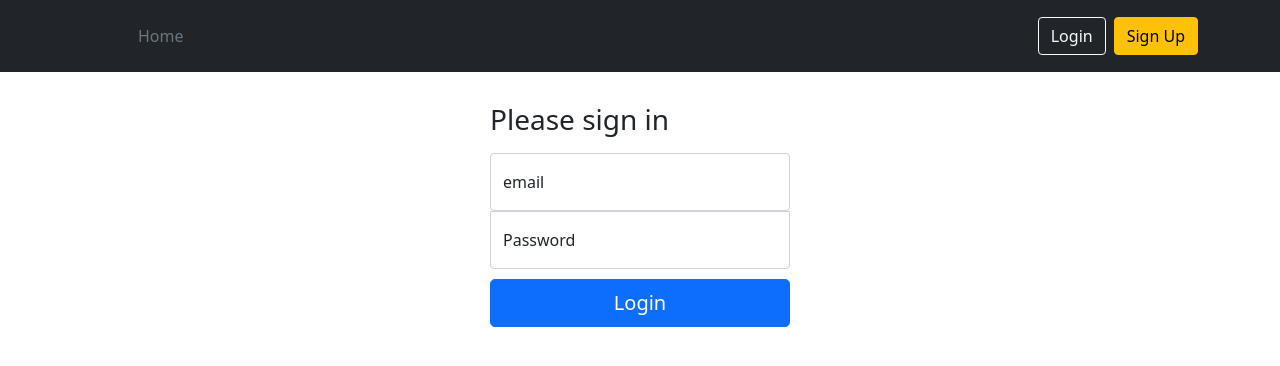
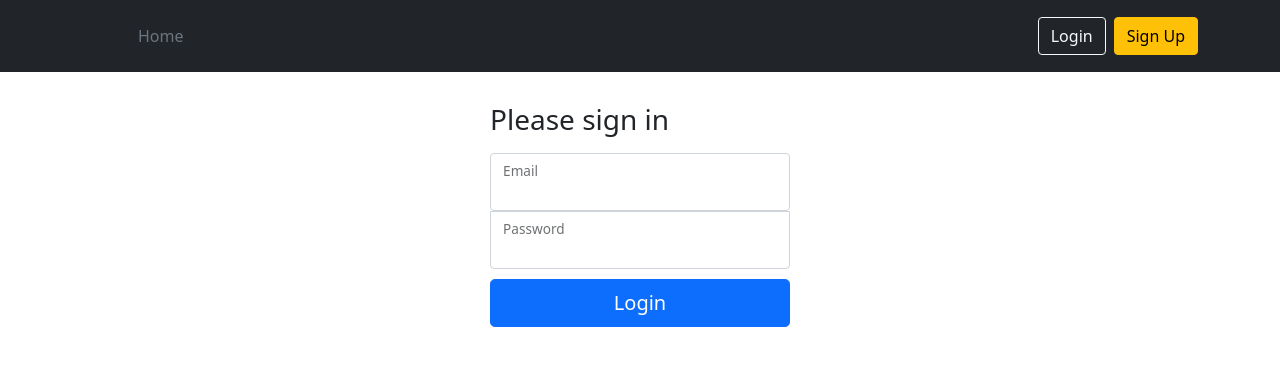
Before and after one commit to berkeka/corp_video_conf_client, a React (Create React App) app: page /login in a window 1280 px wide. Shown: the top 366 px of the page. Built offline with nearby package versions, Linux system fonts and the light colour scheme.

Commit message:
Fix minor issue

```diff
--- a/src/components/auth/login.component.tsx
+++ b/src/components/auth/login.component.tsx
@@ -72,8 +72,8 @@ export default class Login extends Component<Props, State> {
         >
           <Form>
             <div className="form-floating">
-              <label htmlFor="email">email</label>
-              <Field name="email" type="text" className="form-control" />
+              <Field name="email" type="text" id="floatingEmail" className="form-control" />
+              <label htmlFor="floatingEmail">Email</label>
               <ErrorMessage
                 name="email"
                 component="div"
@@ -82,8 +82,8 @@ export default class Login extends Component<Props, State> {
             </div>
 
             <div className="form-floating">
-              <label htmlFor="password">Password</label>
-              <Field name="password" type="password" className="form-control" />
+              <Field name="password" type="password" id="floatingPassword" className="form-control" />
+              <label htmlFor="floatingPassword">Password</label>
               <ErrorMessage
                 name="password"
                 component="div"
```
